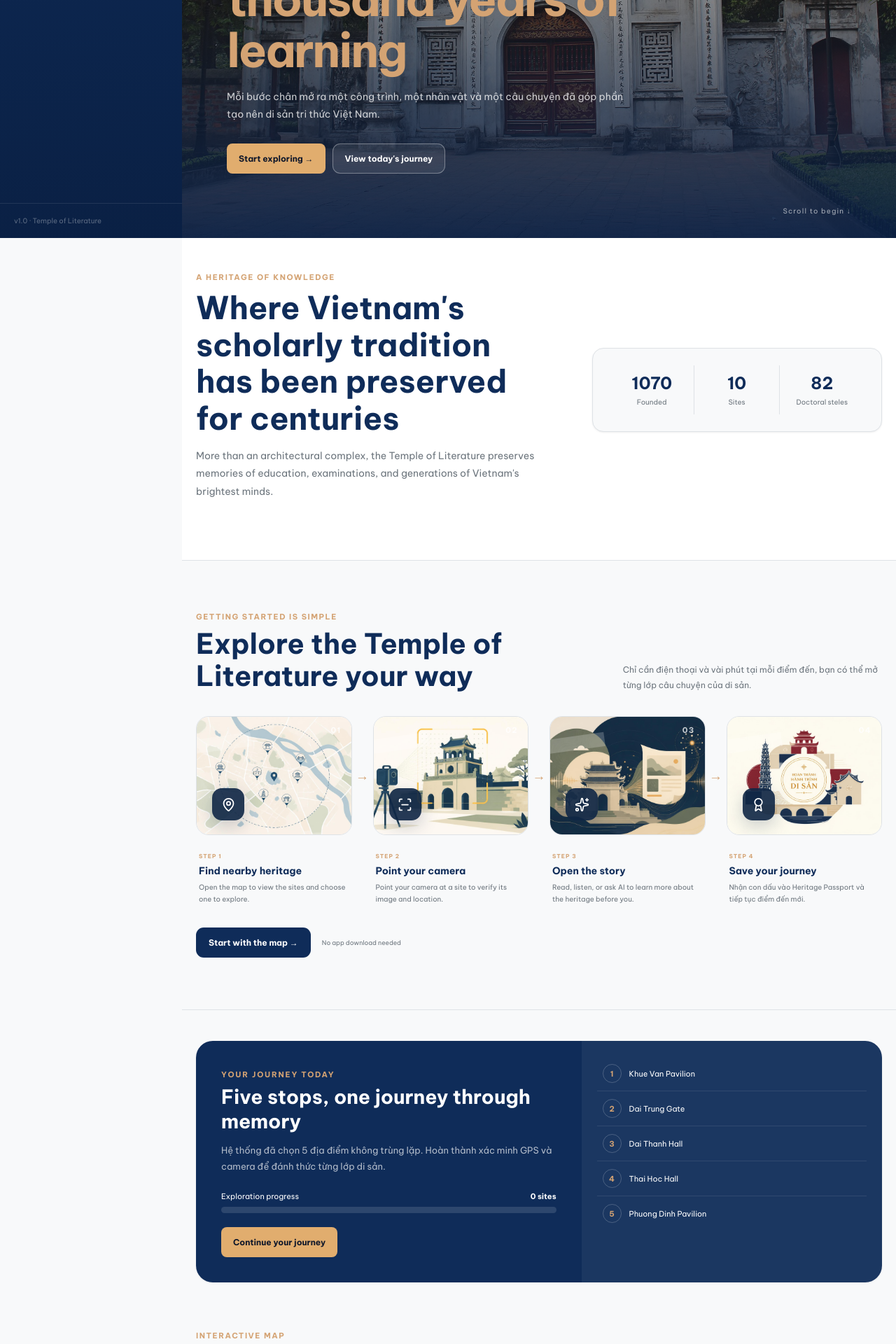
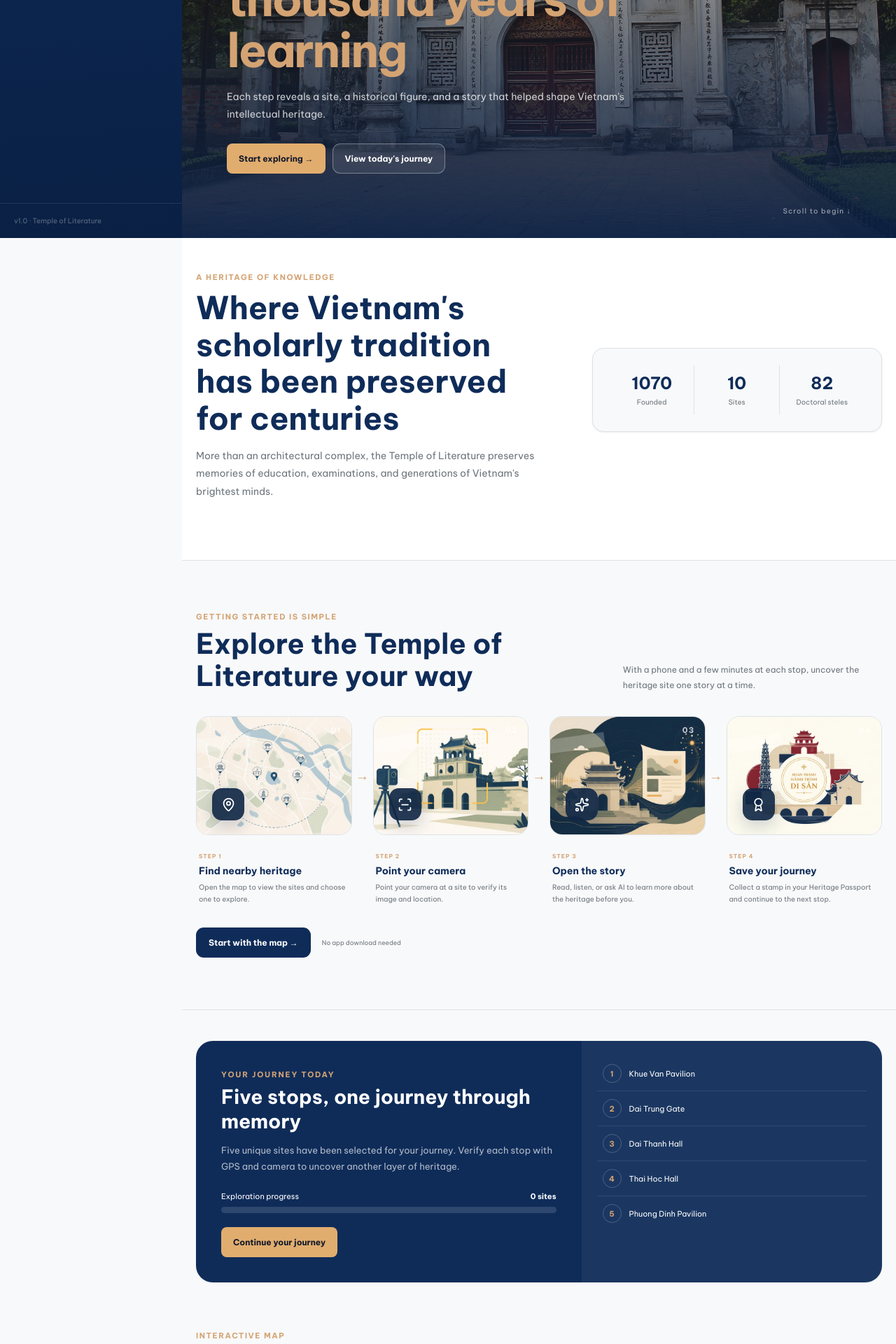
Before and after one commit to NMH1203/Explore-VanMieu, a React (Vite) app in the folder frontend/: page /Explore in a window 1280 px wide. Shown: the part 460-2380 px from the top of the page at 70% size. Built offline with nearby package versions, Linux system fonts and the light colour scheme; no server answers.

Commit message:
Fixed some lines

```diff
--- a/frontend/src/components/JourneyCard.jsx
+++ b/frontend/src/components/JourneyCard.jsx
@@ -19,8 +19,7 @@ function JourneyCard({ unlockedLocations }) {
         <span className="eyebrow">{t("passport.today")}</span>
         <h2>{t("journey.title")}</h2>
         <p>
-          Hệ thống đã chọn 5 địa điểm không trùng lặp. Hoàn thành xác minh GPS và camera để đánh
-          thức từng lớp di sản.
+          {t("journey.description")}
         </p>
         <div className="progress-label">
           <span>{t("journey.progress")}</span>
--- a/frontend/src/locales/en.json
+++ b/frontend/src/locales/en.json
@@ -393,7 +393,7 @@
   },
   "journey": {
     "title": "Five stops, one journey through memory",
-    "description": "Five unique sites have been selected. Verify your location and camera image to uncover each layer of heritage.",
+    "description": "Five unique sites have been selected for your journey. Verify each stop with GPS and camera to uncover another layer of heritage.",
     "progress": "Exploration progress",
     "count": {
       "one": "{{count}} site",
--- a/frontend/src/pages/home/HomePage.jsx
+++ b/frontend/src/pages/home/HomePage.jsx
@@ -39,8 +39,7 @@ function HomePage({ unlockedLocations }) {
             {t("home.hero.title")} <span>{t("home.hero.subtitle")}</span>
           </h1>
           <p>
-            Mỗi bước chân mở ra một công trình, một nhân vật và một câu chuyện đã góp phần tạo nên
-            di sản tri thức Việt Nam.
+            {t("home.hero.description")}
           </p>
           <div className="hero-actions">
             <a className="btn btn-gold" href="#journey">
@@ -90,8 +89,7 @@ function HomePage({ unlockedLocations }) {
               <h2 id="how-title">{t("home.how.title")}</h2>
             </div>
             <p>
-              Chỉ cần điện thoại và vài phút tại mỗi điểm đến, bạn có thể mở từng lớp câu chuyện của
-              di sản.
+              {t("home.how.description")}
             </p>
           </div>
           <div className="use-flow">
@@ -177,7 +175,7 @@ function HomePage({ unlockedLocations }) {
               <div className="flow-copy">
                 <span>{t("home.how.stepFour")}</span>
                 <h3>{t("home.how.stamp")}</h3>
-                <p>Nhận con dấu vào {t("home.passport.title")} và tiếp tục điểm đến mới.</p>
+                <p>{t("home.how.stampDescription")}</p>
               </div>
             </article>
           </div>
@@ -230,7 +228,7 @@ function HomePage({ unlockedLocations }) {
               <span>4</span>
             </div>
             <div className="map-card">
-              <strong>Khuê Văn Các · {khueVanCacUnlocked ? t("home.map.verifiedState") : t("home.map.unverifiedState")}</strong>
+              <strong>{t("locations.names.khueVanCac")} · {khueVanCacUnlocked ? t("home.map.verifiedState") : t("home.map.unverifiedState")}</strong>
               <p>{t("home.map.distance")}</p>
               {khueVanCacUnlocked ? (
                 <a className="btn btn-primary" href="/Explore/Khue-Van-Cac">
@@ -471,8 +469,7 @@ function HomePage({ unlockedLocations }) {
                 <div>
                   <span className="message-label">{t("home.ai.assistant")}</span>
                   <div className="bubble ai">
-                    Xin chào! Bạn đang đứng trước Khuê Văn Các. Tôi có thể kể về kiến trúc, ý nghĩa
-                    biểu tượng hoặc lịch sử của công trình này.
+                    {t("home.ai.greeting")}
                   </div>
                 </div>
               </div>
@@ -511,7 +508,6 @@ function HomePage({ unlockedLocations }) {
       </div>
       <footer className="footer">
         <strong>Explore Van Mieu</strong>{t("home.footer")}
-        Việt Nam.
       </footer>
     </section>
   )
```
